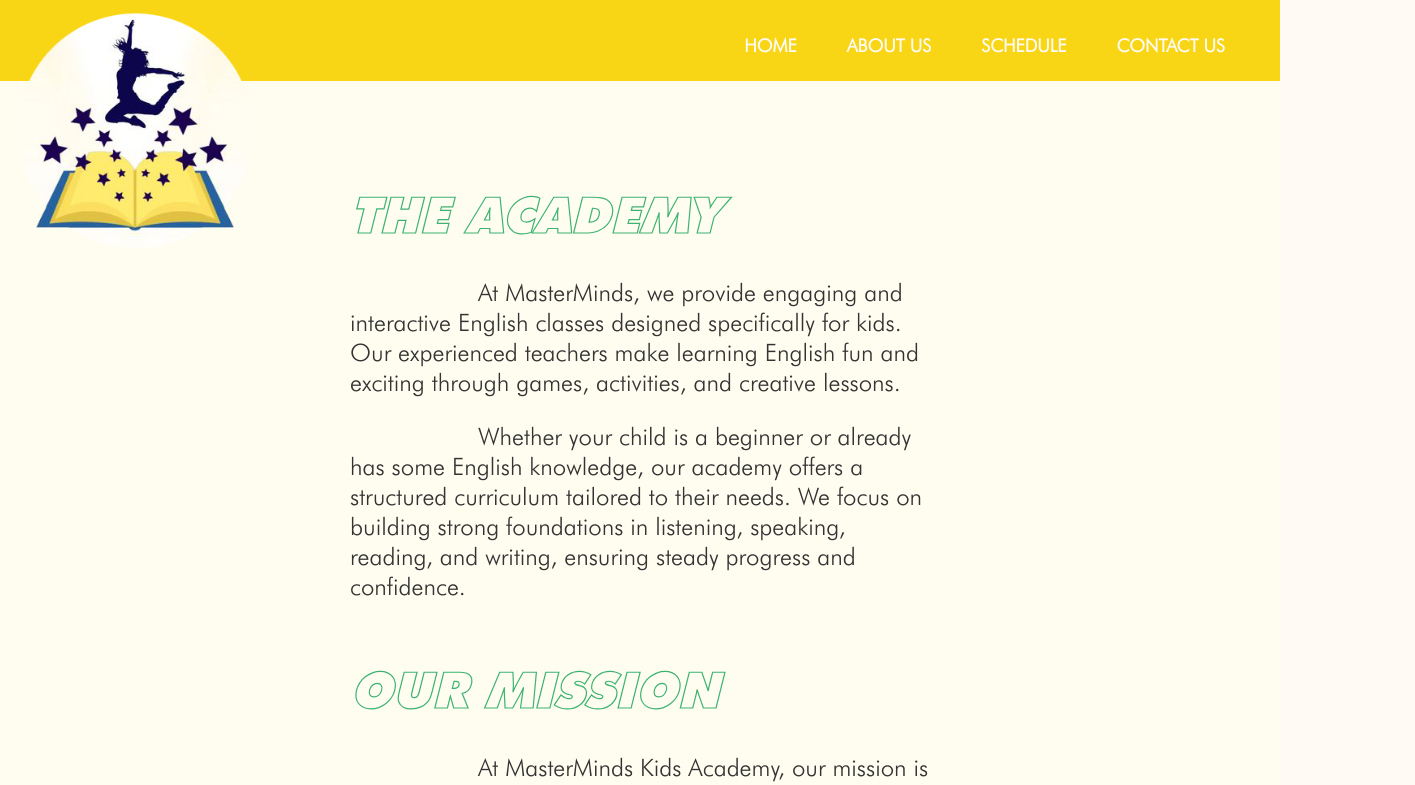
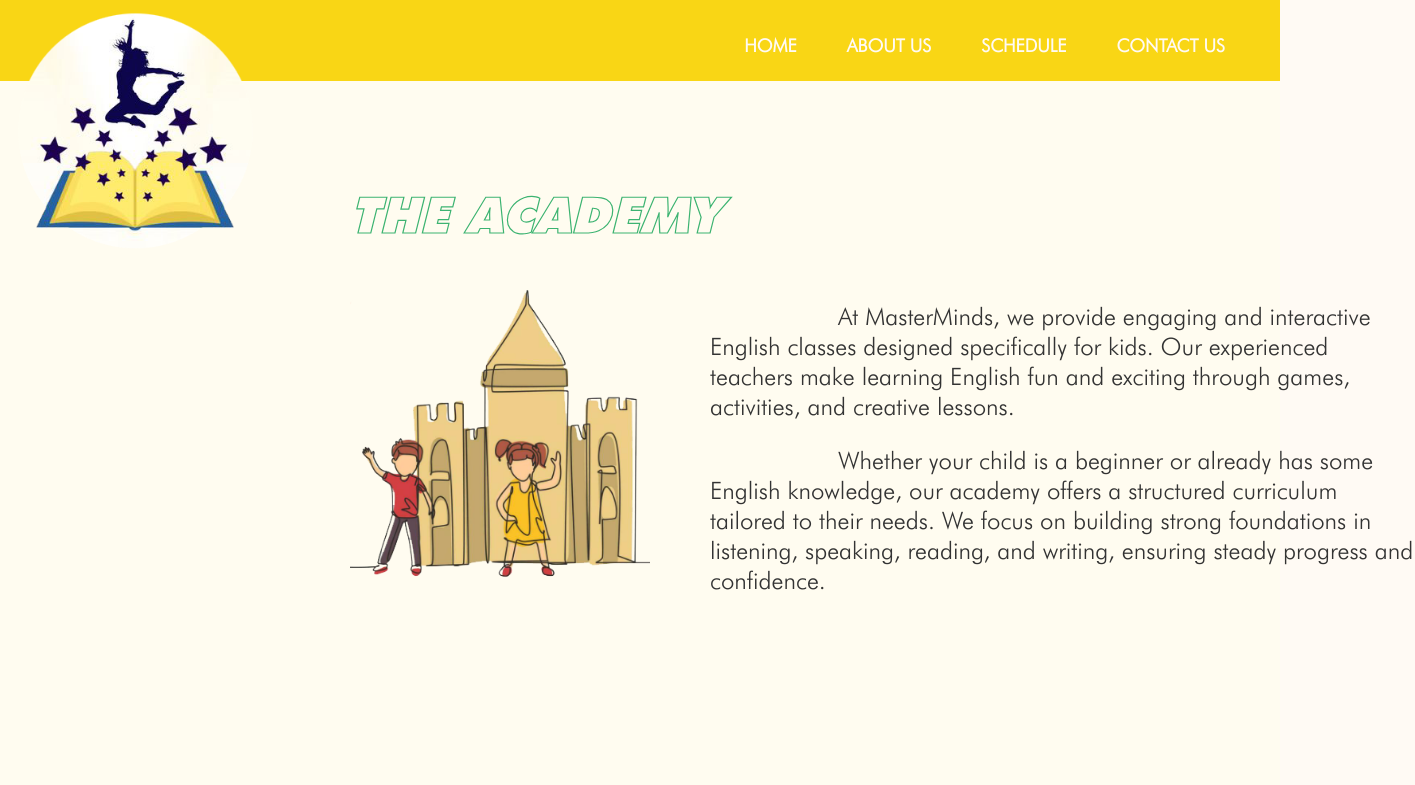
Before and after one commit to bbogomilov1/enlighten, a React (Create React App) app: page /about-us in a window 1280 px wide. Shown: the top 785 px of the page, 1415 px wide, since content can reach past the window. Built offline with nearby package versions, Linux system fonts and the light colour scheme.

Commit message:
added picture in the-academy component in about-us

```diff
--- /dev/null
+++ b/src/components/about-us/ThaAcademy.js
@@ -0,0 +1,32 @@
+import styles from "./TheAcadamy.module.css";
+import castleImage from "../../static/Screenshot 2023-06-03 160311.png";
+
+function TheAcademy() {
+  return (
+    <div className={styles.container}>
+      <h1>The Academy</h1>
+      <div className={styles.description}>
+        <div className={styles.teacherLarita}>
+          <img src={castleImage} alt="Larita" className={styles.teacherImage} />
+        </div>
+        <div>
+          <p>
+            At MasterMinds, we provide engaging and interactive English classes
+            designed specifically for kids. Our experienced teachers make
+            learning English fun and exciting through games, activities, and
+            creative lessons.
+          </p>
+          <p>
+            Whether your child is a beginner or already has some English
+            knowledge, our academy offers a structured curriculum tailored to
+            their needs. We focus on building strong foundations in listening,
+            speaking, reading, and writing, ensuring steady progress and
+            confidence.
+          </p>
+        </div>
+      </div>
+    </div>
+  );
+}
+
+export default TheAcademy;
--- /dev/null
+++ b/src/components/about-us/TheAcadamy.module.css
@@ -0,0 +1,39 @@
+.container {
+  background-color: #fffcf0;
+  display: flex;
+  flex-direction: column;
+  justify-content: center;
+  padding: 70px 350px;
+}
+
+.container h1 {
+  -webkit-text-stroke: 1.2px mediumseagreen;
+  color: transparent;
+  /* font-style: normal; */
+  font-family: "Futura PT bold", sans-serif;
+  text-transform: uppercase;
+  font-size: 50px;
+}
+
+.container p {
+  color: rgba(37, 96, 167, 255);
+  font-size: 24px;
+  color: #333;
+  line-height: 30px;
+  text-indent: 8rem;
+  font-family: "Futura PT light", sans-serif;
+}
+
+.description {
+  display: flex;
+  flex-direction: row;
+  width: 1065px;
+}
+
+.teacherLarita {
+  padding-right: 60px;
+}
+
+.teacherImage {
+  width: 300px;
+}
--- a/src/components/home/HomeTitleSection.js
+++ b/src/components/home/HomeTitleSection.js
@@ -19,28 +19,6 @@ function HomeTitleSection() {
             Enroll Now
           </Link>
         </div>
-        <svg
-          viewBox="0 0 200 200"
-          xmlns="http://www.w3.org/2000/svg"
-          className={styles.blobGreen}
-        >
-          <path
-            fill="#FFFAF4"
-            d="M48.1,-58.5C61.8,-45.9,71.7,-30.2,74.6,-13.2C77.5,3.7,73.3,21.8,64.3,36.9C55.3,51.9,41.5,64,24.9,71.3C8.3,78.6,-11.1,81.3,-28.8,76.1C-46.5,71,-62.4,58.1,-73.6,41.3C-84.8,24.4,-91.3,3.6,-86.3,-13.6C-81.4,-30.8,-65,-44.4,-48.7,-56.5C-32.4,-68.6,-16.2,-79.2,0.5,-79.8C17.3,-80.5,34.5,-71.1,48.1,-58.5Z"
-            transform="translate(100 100)"
-          />
-        </svg>
-        <svg
-          viewBox="0 0 200 200"
-          xmlns="http://www.w3.org/2000/svg"
-          className={styles.blobWhite}
-        >
-          <path
-            fill="#FFFAF4"
-            d="M51.4,-58.3C67.3,-47.8,81.5,-32.4,85.6,-14.4C89.6,3.6,83.4,24.1,73,42C62.5,59.8,47.6,74.9,29.3,82.5C10.9,90.2,-11,90.2,-30.6,83.4C-50.1,76.5,-67.4,62.7,-76,45.2C-84.7,27.6,-84.6,6.4,-80.9,-14.1C-77.1,-34.6,-69.6,-54.4,-55.5,-65.1C-41.4,-75.9,-20.7,-77.8,-1.5,-76C17.7,-74.2,35.4,-68.8,51.4,-58.3Z"
-            transform="translate(100 100)"
-          />
-        </svg>
         <div className={styles.image}>
           <img src={KidsImg} alt="kids" />
         </div>
--- a/src/components/home/HomeTitleSection.module.css
+++ b/src/components/home/HomeTitleSection.module.css
@@ -66,17 +66,3 @@
   width: 420px;
   margin-top: -20px;
 }
-
-.blobGreen {
-  width: 150px;
-  position: absolute;
-  margin-left: -50px;
-  /* filter: blur(3px); */
-}
-
-.blobWhite {
-  width: 200px;
-  position: absolute;
-  padding-top: 137px;
-  padding-left: 22px;
-}
--- a/src/pages/AboutUsPage.js
+++ b/src/pages/AboutUsPage.js
@@ -1,28 +1,14 @@
 import styles from "./AboutUsPage.module.css";
 import LogoProvider from "../components/Logo";
 import MeetTheTeachers from "../components/about-us/MeetTeachers";
+import TheAcademy from "../components/about-us/ThaAcademy";
 
 function AboutUsPage() {
   return (
     <div>
       <LogoProvider />
+      <TheAcademy />
       <div className={styles.container}>
-        <div>
-          <h1>The Academy</h1>
-          <p>
-            At MasterMinds, we provide engaging and interactive English classes
-            designed specifically for kids. Our experienced teachers make
-            learning English fun and exciting through games, activities, and
-            creative lessons.
-          </p>
-          <p>
-            Whether your child is a beginner or already has some English
-            knowledge, our academy offers a structured curriculum tailored to
-            their needs. We focus on building strong foundations in listening,
-            speaking, reading, and writing, ensuring steady progress and
-            confidence.
-          </p>
-        </div>
         <div>
           <h1>Our Mission</h1>
           <p>
```
Also changed, not shown: src/static/Screenshot 2023-06-03 160311.png (added).
